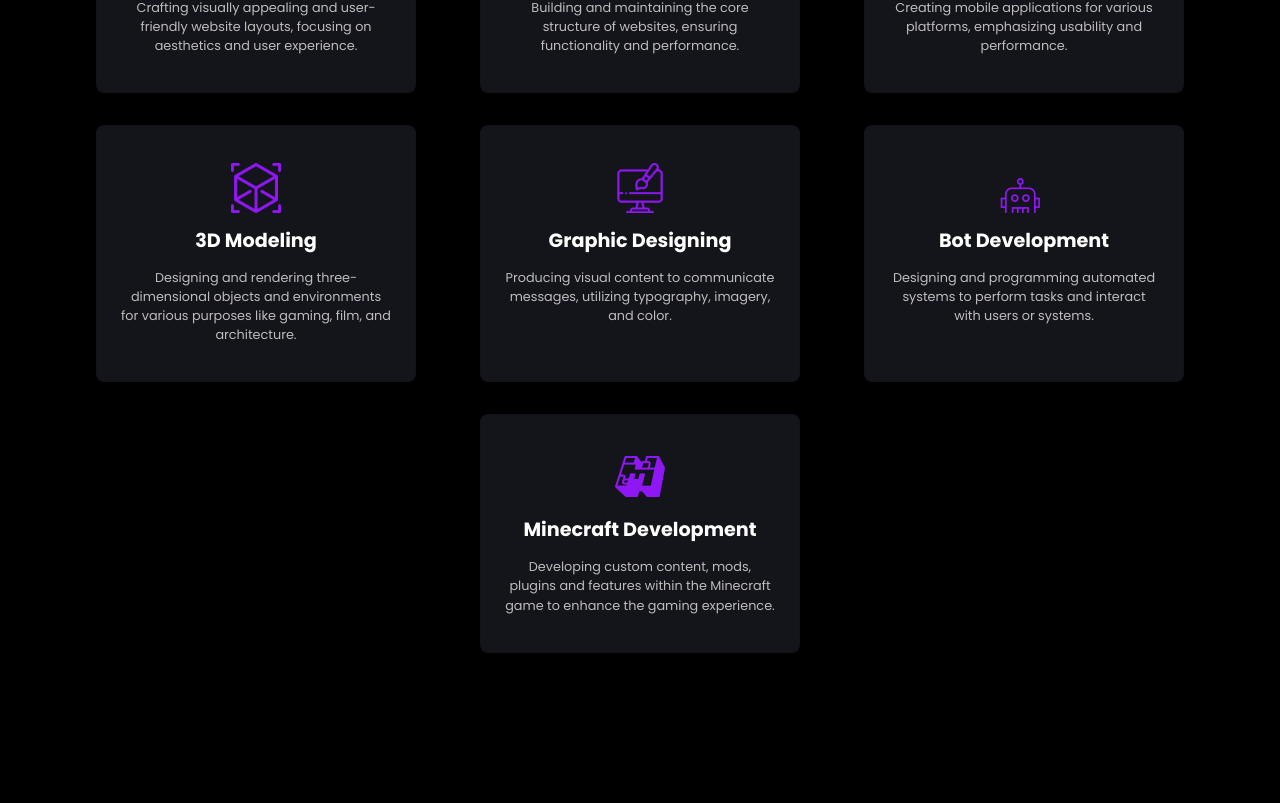
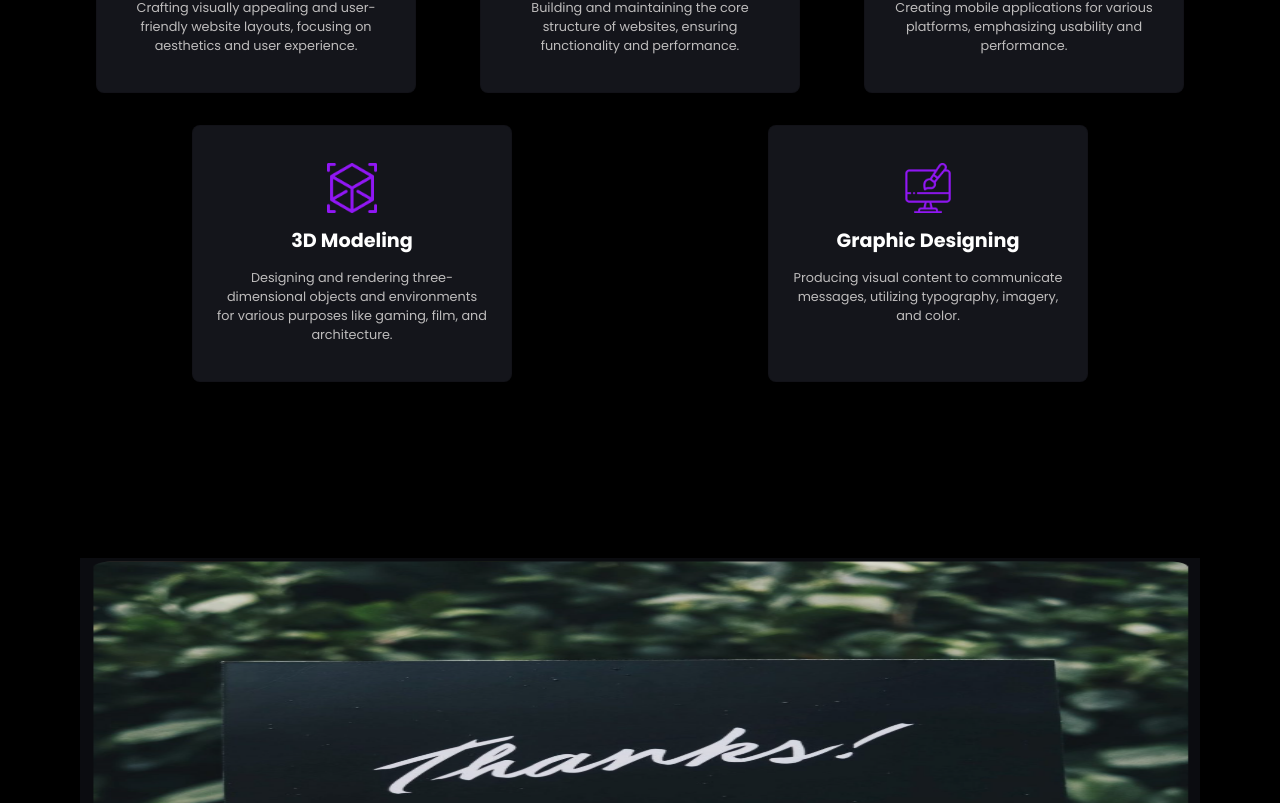
Before and after one commit to akielkucki/northonstudios, a React (Vite) app in the folder JR-STUDIOS/: page / in a window 1280 px wide. Shown: the part 1837-2640 px from the top of the page. Built offline with nearby package versions, Linux system fonts and the light colour scheme.

Commit message:
updated services

```diff
--- a/JR-STUDIOS/src/components/Services.jsx
+++ b/JR-STUDIOS/src/components/Services.jsx
@@ -53,16 +53,6 @@
                     <img src="/icons/graphic-design.png" alt="graphic-design" />
                     <h3>Graphic Designing</h3>
                     <p>Producing visual content to communicate messages, utilizing typography, imagery, and color.</p>
-                </div>
-                <div className="card">
-                    <img src="/icons/bot.png" alt="bot-dev" />
-                    <h3>Bot Development</h3>
-                    <p>Designing and programming automated systems to perform tasks and interact with users or systems.</p>
-                </div>
-                <div className="card">
-                    <img src="/icons/mc.png" alt="mc-dev" />
-                    <h3>Minecraft Development</h3>
-                    <p>Developing custom content, mods, plugins and features within the Minecraft game to enhance the gaming experience.</p>
                 </div>
             </div>
         </Wrapper>
```
